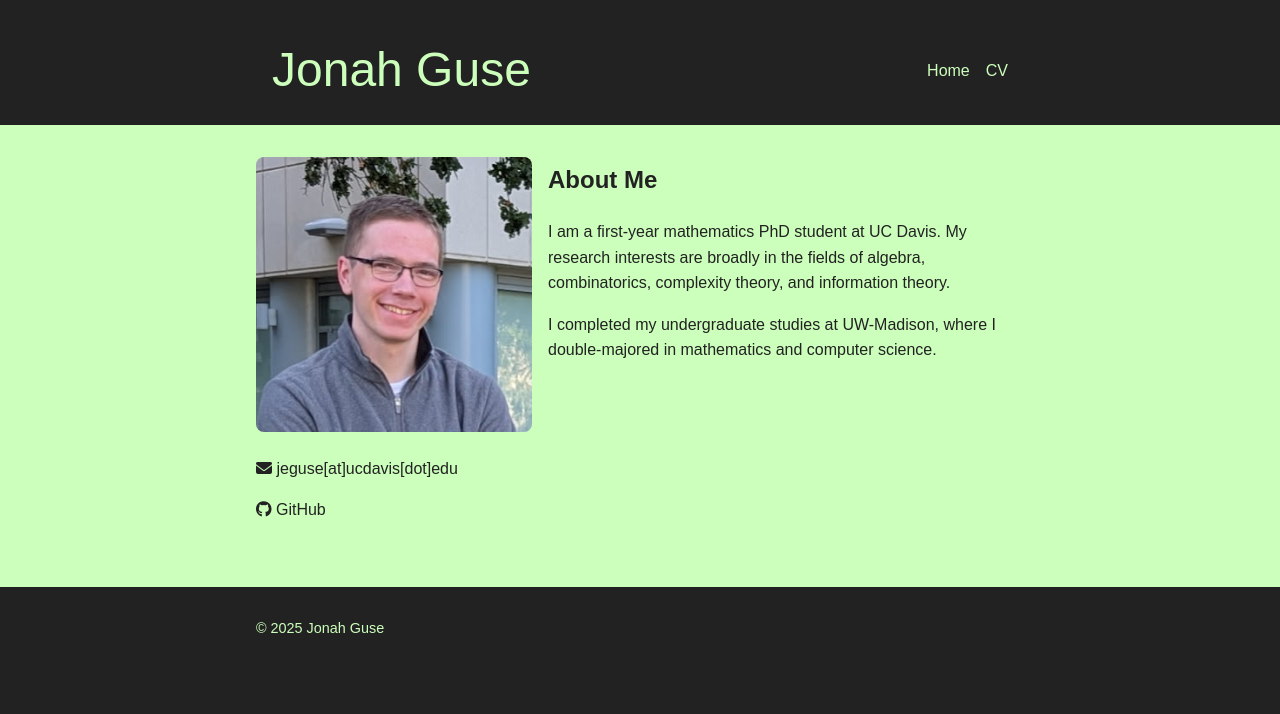
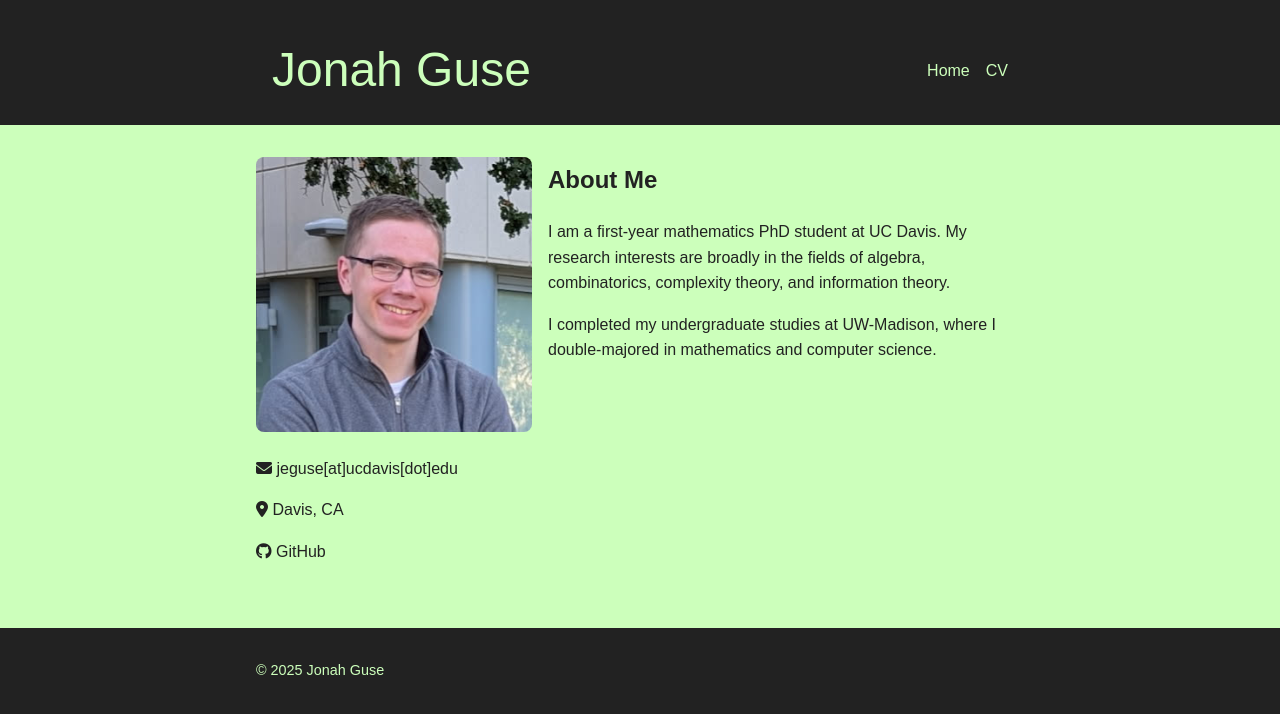
Before and after one commit to jeguse/jeguse.github.io, a Jekyll site: the page built from index.md, in a window 1280 px wide. Shown: the top 714 px of the page. Built offline with Jekyll 4.4.1, drawn with Linux system fonts in a browser that asks for light colours; nearby versions of some CDN libraries.

Commit message:
Update index.md

```diff
--- a/index.md
+++ b/index.md
@@ -10,6 +10,8 @@ layout: default
 ![Jonah Guse](/assets/images/jeguse.jpg)
 
 <i class="fa-solid fa-envelope"></i> jeguse[at]ucdavis[dot]edu
+
+<i class="fa-solid fa-location-dot"></i> Davis, CA
 
 <i class="fa-brands fa-github"></i> [GitHub](https://github.com/jeguse)
 
```
